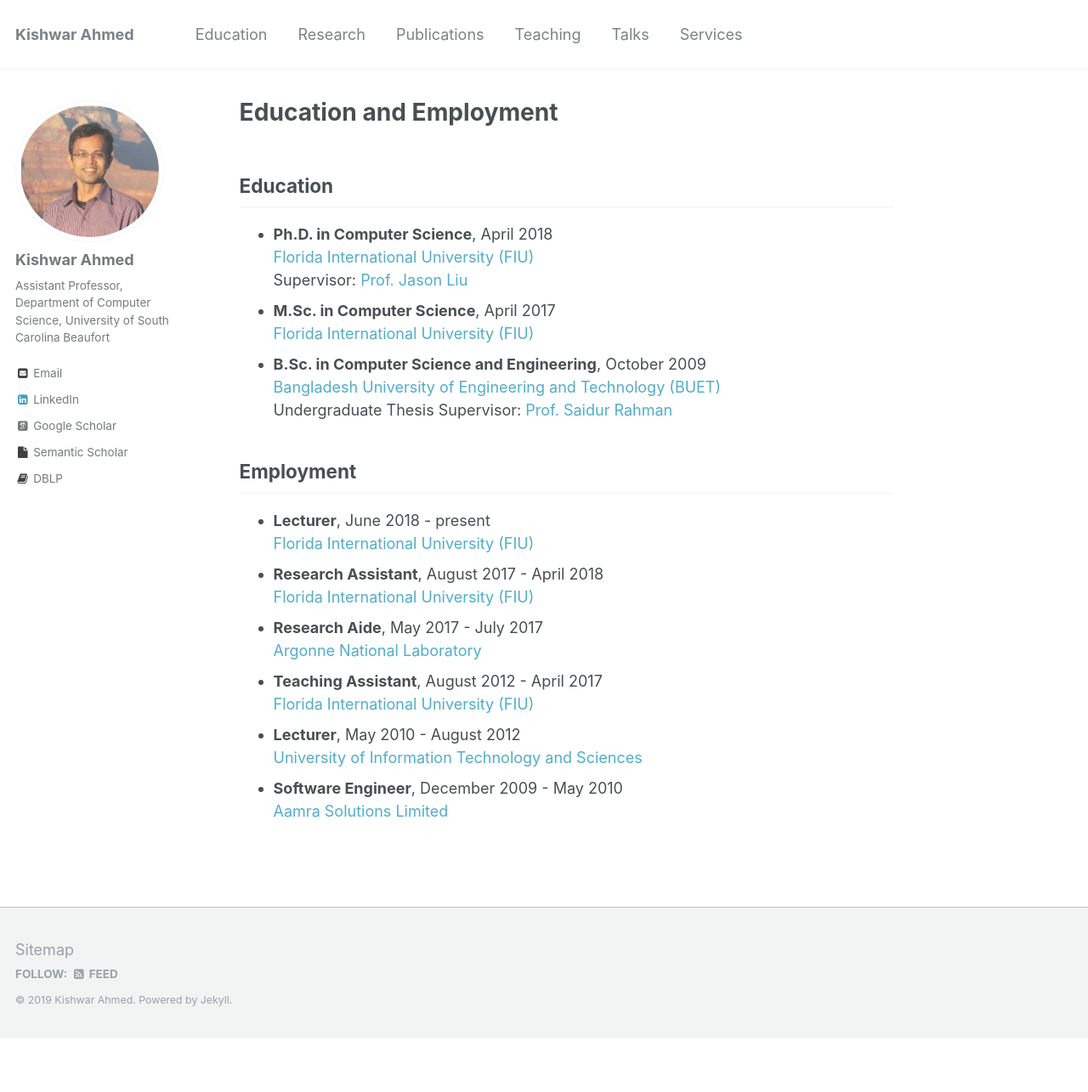
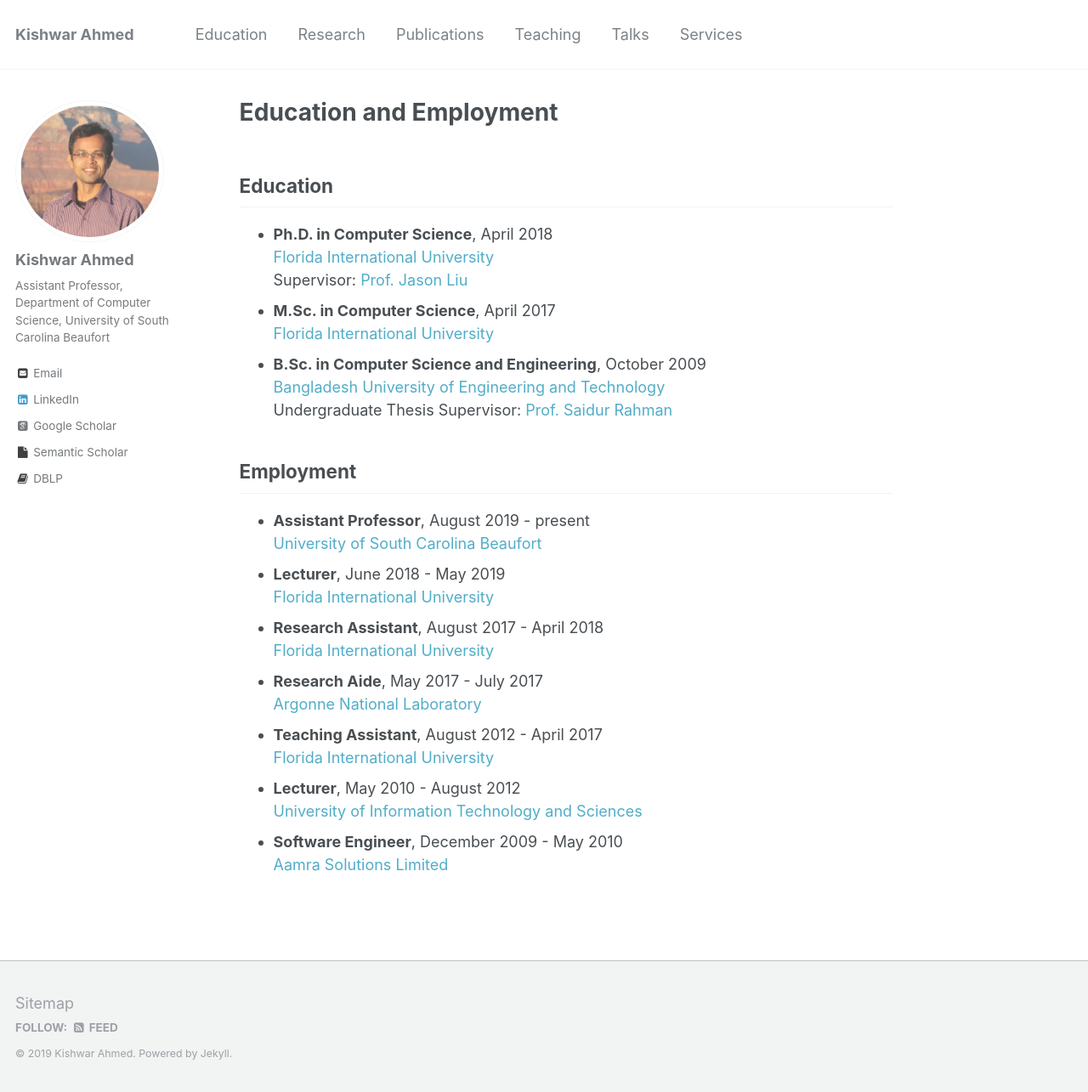
Before and after one commit to kishwarbd/kishwarbd.github.io, a Jekyll site: the page built from _pages/education.md, in a window 1280 px wide and 1285 px high. Shown: the whole window at 85% size. Built offline with Jekyll 4.4.1, drawn with Linux system fonts in a browser that asks for light colours; some web fonts are replaced.

Commit message:
updates.

```diff
--- a/_pages/education.md
+++ b/_pages/education.md
@@ -7,24 +7,25 @@ author_profile: true
 ## Education
 
 * **Ph.D. in Computer Science**, April 2018<br/>
-[Florida International University (FIU)](https://www.fiu.edu)<br/>
+[Florida International University](https://www.fiu.edu)<br/>
 Supervisor: [Prof. Jason Liu](http://people.cis.fiu.edu/liux/)
 * **M.Sc. in Computer Science**, April 2017<br/>
-[Florida International University (FIU)](https://www.fiu.edu)
+[Florida International University](https://www.fiu.edu)
 * **B.Sc. in Computer Science and Engineering**, October 2009<br/>
-[Bangladesh University of Engineering and Technology (BUET)](http://buet.ac.bd)<br/>
+[Bangladesh University of Engineering and Technology](http://buet.ac.bd)<br/>
 Undergraduate Thesis Supervisor: [Prof. Saidur Rahman](https://saidurrahman.buet.ac.bd/)
 
 ## Employment
-
-* **Lecturer**, June 2018 - present<br/>
-[Florida International University (FIU)](https://www.fiu.edu)
+* **Assistant Professor**, August 2019 - present<br/>
+[University of South Carolina Beaufort](https://www.uscb.edu)
+* **Lecturer**, June 2018 - May 2019<br/>
+[Florida International University](https://www.fiu.edu)
 * **Research Assistant**, August 2017 - April 2018<br/>
-[Florida International University (FIU)](https://www.fiu.edu)
+[Florida International University](https://www.fiu.edu)
 * **Research Aide**, May 2017 - July 2017<br/>
 [Argonne National Laboratory](https://www.anl.gov/)
 * **Teaching Assistant**, August 2012 - April 2017<br/>
-[Florida International University (FIU)](https://www.fiu.edu)
+[Florida International University](https://www.fiu.edu)
 * **Lecturer**, May 2010 - August 2012<br/>
 [University of Information Technology and Sciences](https://www.uits.edu.bd/)
 * **Software Engineer**, December 2009 - May 2010<br/>
```
Also changed, not shown: _pages/services.md (+2 -0 lines).
